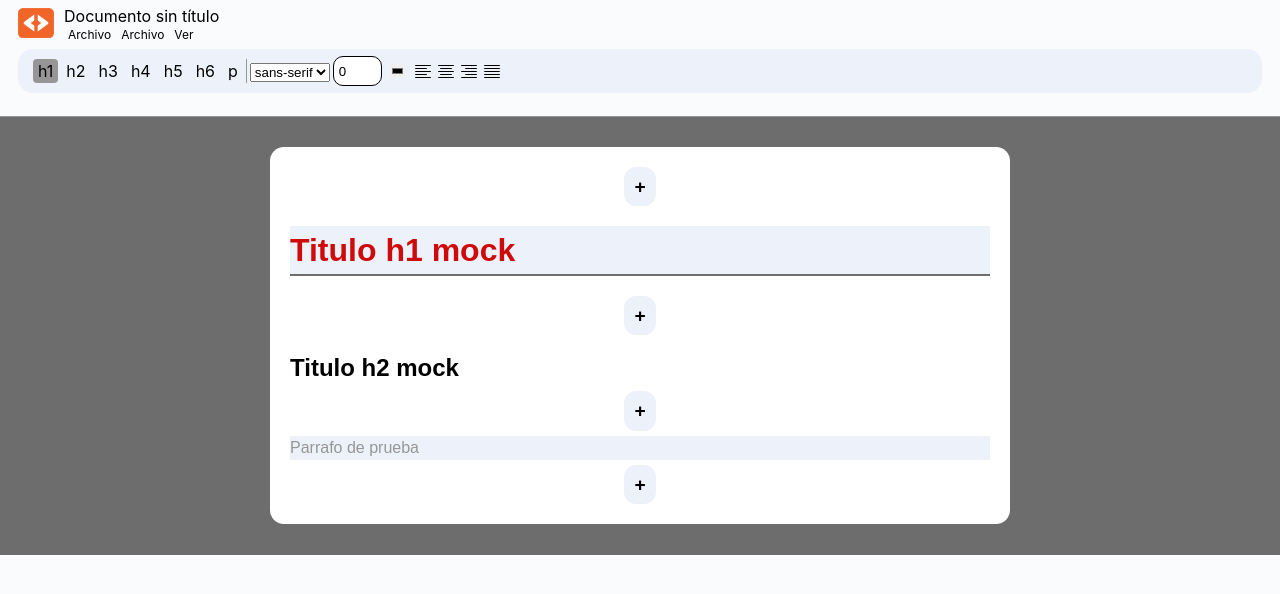
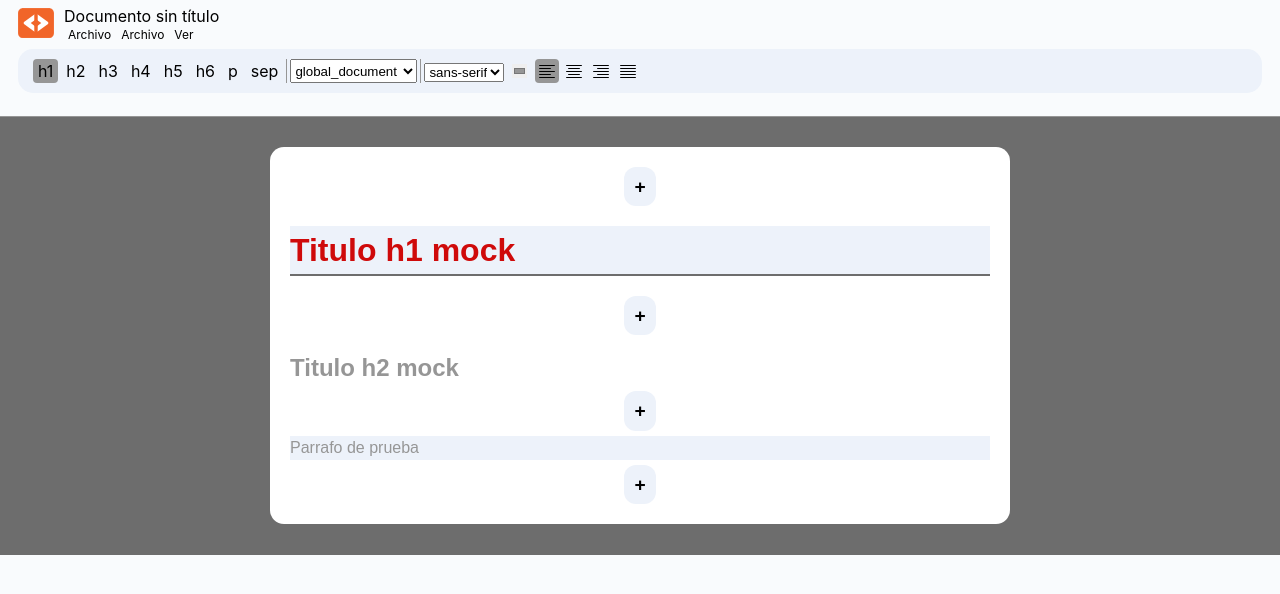
Before and after one commit to JoseMR6/react-web-editor, a React (Vite) app in the folder react-web-editor/: page / in a window 1280 px wide. Shown: the top 594 px of the page. Built offline with nearby package versions, Linux system fonts and the light colour scheme.

Commit message:
Añadido alinear texto, estilos globales y elemento separador

```diff
--- a/react-web-editor/documents_data/basicTemplate.json
+++ b/react-web-editor/documents_data/basicTemplate.json
@@ -51,5 +51,11 @@
             "id": "el6",
             "type": "add_element"
         }
-    ]
+    ],
+    "style":{
+        "general":{
+            "color": "#969696",
+            "fontFamily": "sans-serif"
+        }
+    }
 }
--- a/react-web-editor/src/components/EditMenu.jsx
+++ b/react-web-editor/src/components/EditMenu.jsx
@@ -1,9 +1,21 @@
 import './EditMenu.css'
 import { EditMenuOptionHtmltag } from './EditMenuOptions.jsx'
-import { HTML_TAG_TYPES } from '../constants.js'
+import { HTML_TAG_TYPES, SELECTED_ELEMENT_TYPES } from '../constants.js'
 import { EditElementOptions } from './EditMenuOptions.jsx'
+import { useMenu } from '../hooks/useMenu.js'
+import { useElements } from '../hooks/useElements.js'
 
 export function EditMenu() {
+    const { selectedElementType, setSelectedElementType } = useMenu()
+    const { elementoEditando } = useElements()
+
+    const handleChangeSelectedElement = (event) => {
+        const value = event.target.value
+        if (value == SELECTED_ELEMENT_TYPES.SELECTED_ELEMENT &&
+            elementoEditando == undefined) return
+        setSelectedElementType(value)
+    }
+
     var cont = 0;
     const htmlTagArray = Object.values(HTML_TAG_TYPES)
 
@@ -15,13 +27,28 @@ export function EditMenu() {
 
                 return (
                     <div key={id}>
-                        <EditMenuOptionHtmltag  htmltag={tag} />
+                        <EditMenuOptionHtmltag htmltag={tag} />
                     </div>
                 )
             })}
 
             <div className='menu-separator' />
-            <EditElementOptions/>
+            <select className='edit-option-element'
+                value={selectedElementType}
+                onChange={handleChangeSelectedElement}
+            >
+                <option value={SELECTED_ELEMENT_TYPES.GLOBAL_DOCUMENT}>
+                    {SELECTED_ELEMENT_TYPES.GLOBAL_DOCUMENT}
+                </option>
+                {/*<option value={SELECTED_ELEMENT_TYPES.GLOBAL_TAG}>
+                    {SELECTED_ELEMENT_TYPES.GLOBAL_TAG}
+                </option>*/}
+                <option value={SELECTED_ELEMENT_TYPES.SELECTED_ELEMENT}>
+                    {SELECTED_ELEMENT_TYPES.SELECTED_ELEMENT}
+                </option>
+            </select>
+            <div className='menu-separator' />
+            <EditElementOptions />
         </div>
     )
 }
--- a/react-web-editor/src/components/EditMenuOptions.css
+++ b/react-web-editor/src/components/EditMenuOptions.css
@@ -43,6 +43,7 @@
     display: flex;
     place-items: center;
     padding: 5px;
+    border-radius: 4px;
 }
 
 .edit-option-color input{
@@ -64,3 +65,13 @@
     display: flex;
     place-items: center;
 }
+
+.edit-option-icon.edit-align{
+    border-radius: 4px;
+    padding: 2px;
+}
+
+.edit-option-icon.edit-align:hover, .edit-option-icon.edit-align.selected{
+    background-color: var(--color-3);
+    cursor: pointer;
+}
--- a/react-web-editor/src/components/EditMenuOptions.jsx
+++ b/react-web-editor/src/components/EditMenuOptions.jsx
@@ -7,7 +7,7 @@ import {
     TextAlignJustifyIcon
 } from './Icons.jsx'
 import { useElements } from '../hooks/useElements.js'
-import { FUENTES } from '../constants.js'
+import { ALIGN_TYPES, FUENTES, SELECTED_ELEMENT_TYPES } from '../constants.js'
 
 export function EditMenuOptionHtmltag({ htmltag }) {
     const { selectedTag, setSelectedTag } = useMenu()
@@ -49,12 +49,39 @@ EditMenuOptionHtmltag.propTypes = {
 }
 
 export function EditElementOptions() {
-    const { elementoEditando, elementos, setElementos } = useElements()
+    const { elementoEditando, elementos, setElementos, globalEstyles,
+        setGlobalEstyles
+    } = useElements()
+    const { selectedElementType } = useMenu()
 
     var index = -1
     var elementoActual = undefined
 
-    if (elementoEditando) {
+    var color = '#000000'
+    var fontSize = '0'
+    var fontSelected = FUENTES[0]
+    var align = ALIGN_TYPES.LEFT
+
+    if (selectedElementType == SELECTED_ELEMENT_TYPES.GLOBAL_DOCUMENT) {
+        elementoActual = { style: globalEstyles.general }
+    }else{
+        if (globalEstyles.general.color) {
+            color = globalEstyles.general.color
+        }
+        if (globalEstyles.general.fontSize) {
+            fontSize = globalEstyles.general.fontSize
+        }
+        if (globalEstyles.general.fontFamily) {
+            fontSelected = globalEstyles.general.fontFamily
+        }
+        if (globalEstyles.general.textAlign) {
+            align = globalEstyles.general.textAlign
+        }
+    }
+
+
+    if (selectedElementType == SELECTED_ELEMENT_TYPES.SELECTED_ELEMENT
+        && elementoEditando) {
         index = elementos.findIndex(
             (element) => element.id == elementoEditando
         )
@@ -62,55 +89,68 @@ export function EditElementOptions() {
         elementoActual = elementos[index]
     }
 
-    const handleOnChangeColor = (event) => {
-        if(elementoActual==undefined) return
+    if (elementoActual && elementoActual.style) {
+        if (elementoActual.style.color) {
+            color = elementoActual.style.color
+        }
+        if (elementoActual.style.fontSize) {
+            fontSize = elementoActual.style.fontSize
+        }
+        if (elementoActual.style.fontFamily) {
+            fontSelected = elementoActual.style.fontFamily
+        }
+        if (elementoActual.style.textAlign) {
+            align = elementoActual.style.textAlign
+        }
+    }
+
+    var numFontSize = parseFloat(fontSize)
+    const seleted = ' selected'
+
+    const changeStyleOption = (option, value) => {
+        if (elementoActual == undefined) return
+
+        if (selectedElementType == SELECTED_ELEMENT_TYPES.GLOBAL_DOCUMENT) {
+            const newGlobalEstyles = structuredClone(globalEstyles)
+            if (newGlobalEstyles.general == undefined) newGlobalEstyles.general = {}
+            newGlobalEstyles.general[option] = value
+            setGlobalEstyles(newGlobalEstyles)
+        } else if (selectedElementType == SELECTED_ELEMENT_TYPES.SELECTED_ELEMENT) {
             const newElementos = structuredClone(elementos)
             if (newElementos[index].style == undefined) newElementos[index].style = {}
-        newElementos[index].style.color = event.target.value
+            newElementos[index].style[option] = value
             setElementos(newElementos)
         }
-
-    var fontSize = '0'
-
-    if (elementoActual && elementoActual.style && elementoActual.style.fontSize) {
-        fontSize = elementoActual.style.fontSize
     }
 
-    const numFontSize = parseFloat(fontSize)
+    const handleOnChangeColor = (event) => {
+        changeStyleOption('color', event.target.value)
+    }
 
     const handleOnChangeSize = (event) => {
-        if(elementoActual==undefined) return
-        const newElementos = structuredClone(elementos)
         var value = event.target.value
-        if(value==''|| value==undefined || value<0) value = 0
-        if (newElementos[index].style == undefined) newElementos[index].style = {}
-        newElementos[index].style.fontSize = value + 'px'
-        setElementos(newElementos)
+        if (value == '' || value == undefined || value < 0) value = 0
+
+        changeStyleOption('fontSize', value + 'px')
     }
 
-    var fontSelected = FUENTES[0]
-
-    if (elementoActual && elementoActual.style && elementoActual.style.fontFamily) {
-        fontSelected = elementoActual.style.fontFamily
+    const handleOnChangeFont = (event) => {
+        changeStyleOption('fontFamily', event.target.value)
     }
 
-    const handleOnChangeFont= (event)=>{
-        if(elementoActual==undefined) return
-        const newElementos = structuredClone(elementos)
-        if (newElementos[index].style == undefined) newElementos[index].style = {}
-        newElementos[index].style.fontFamily = event.target.value
-        setElementos(newElementos)
+    const handleOnChangeAlign = (value) => {
+        changeStyleOption('textAlign', value)
     }
 
     return (
         <>
             <div className='edit-option-font'>
-                <select name='select-option-font' value={fontSelected}
+                <select className='select-option-font' value={fontSelected}
                     onChange={handleOnChangeFont}
                 >
                     {
-                        FUENTES.map((fuente)=>{
-                            return(
+                        FUENTES.map((fuente) => {
+                            return (
                                 <option key={fuente} value={fuente}>
                                     {fuente}
                                 </option>
@@ -119,28 +159,56 @@ export function EditElementOptions() {
                     }
                 </select>
             </div>
+            {selectedElementType != SELECTED_ELEMENT_TYPES.GLOBAL_DOCUMENT &&
                 <div className='edit-option-size'>
                     <input type='number' value={numFontSize}
                         onChange={handleOnChangeSize}
                     />
                 </div>
+            }
             <div className='edit-option-color'>
                 <input
                     type='color'
-                    value={
-                        (elementoActual && elementoActual.style
-                            && elementoActual.style.color
-                        )
-                            ? elementoActual.style.color
-                            : '#000000'
-                    }
+                    value={color}
                     onChange={handleOnChangeColor}
                 />
             </div>
-            <div className='edit-option-icon'><TextAlignLeftIcon /></div>
-            <div className='edit-option-icon'><TextAlignCenterIcon /></div>
-            <div className='edit-option-icon'><TextAlignRightIcon /></div>
-            <div className='edit-option-icon'><TextAlignJustifyIcon /></div>
+            <div className=
+                {
+                    'edit-option-icon edit-align ' +
+                    ((align == ALIGN_TYPES.LEFT) ? seleted : '')
+                }
+                onClick={() => { handleOnChangeAlign(ALIGN_TYPES.LEFT) }}
+            >
+                <TextAlignLeftIcon />
+            </div>
+            <div className=
+                {
+                    'edit-option-icon edit-align ' +
+                    ((align == ALIGN_TYPES.CENTER) ? seleted : '')
+                }
+                onClick={() => { handleOnChangeAlign(ALIGN_TYPES.CENTER) }}
+            >
+                <TextAlignCenterIcon />
+            </div>
+            <div className=
+                {
+                    'edit-option-icon edit-align ' +
+                    ((align == ALIGN_TYPES.RIGHT) ? seleted : '')
+                }
+                onClick={() => { handleOnChangeAlign(ALIGN_TYPES.RIGHT) }}
+            >
+                <TextAlignRightIcon />
+            </div>
+            <div className=
+                {
+                    'edit-option-icon edit-align ' +
+                    ((align == ALIGN_TYPES.JUSTIFY) ? seleted : '')
+                }
+                onClick={() => { handleOnChangeAlign(ALIGN_TYPES.JUSTIFY) }}
+            >
+                <TextAlignJustifyIcon />
+            </div>
         </>
     )
 }
--- a/react-web-editor/src/components/template_components/TElements.jsx
+++ b/react-web-editor/src/components/template_components/TElements.jsx
@@ -3,12 +3,31 @@ import { useElements } from '../../hooks/useElements.js'
 import './TElements.css'
 import { useMenu } from '../../hooks/useMenu.js'
 import { useState } from 'react'
-import { ELEMENT_TYPES } from '../../constants.js'
+import { ELEMENT_TYPES, SELECTED_ELEMENT_TYPES } from '../../constants.js'
+import { formatHtmlText } from '../../logic/text.js'
 
 export function Element({ id, type, param, style }) {
     const [seeEditOptions, setSeeEditOptions] = useState(false)
-    const { removeElement, setElementoEditando } = useElements()
+    const { removeElement, setElementoEditando, globalEstyles } = useElements()
+    const {setSelectedElementType} = useMenu()
     var component = <div>error</div>
+
+    const heredarGlobalStyles = (fullStyle)=>{
+        var newStyle = structuredClone(fullStyle)
+
+        if(newStyle == undefined) newStyle={}
+        if(globalEstyles.general==undefined) return newStyle
+        if(newStyle.color == undefined && globalEstyles.general.color!=undefined)
+            newStyle.color = globalEstyles.general.color
+        if(newStyle.fontFamily == undefined&& globalEstyles.general.fontFamily!=undefined)
+            newStyle.fontFamily = globalEstyles.general.fontFamily
+        if(newStyle.textAlign == undefined&& globalEstyles.general.textAlign!=undefined)
+            newStyle.textAlign = globalEstyles.general.textAlign
+
+        return newStyle
+    }
+
+    var fullStyle = style
 
     if (type == ELEMENT_TYPES.ADD_ELEMENT) {
         component = (
@@ -17,20 +36,30 @@ export function Element({ id, type, param, style }) {
             />
         )
     } else if (type == ELEMENT_TYPES.TITULO) {
+        fullStyle=heredarGlobalStyles(fullStyle)
+
         component = (
             <Titulo
                 id={id}
                 text={param.text}
                 type={param.type}
-                style={style}
+                style={fullStyle}
             />
         )
     } else if (type == ELEMENT_TYPES.PARRAFO) {
+        fullStyle=heredarGlobalStyles(fullStyle)
+
         component = (
             <Parrafo
                 id={id}
                 text={param.text}
-                style={style}
+                style={fullStyle}
+            />
+        )
+    }else if (type == ELEMENT_TYPES.SEPARADOR) {
+        component = (
+            <Separador
+                id={id}
             />
         )
     } else {
@@ -41,13 +70,14 @@ export function Element({ id, type, param, style }) {
         <div
             onMouseEnter={() => {
                 setSeeEditOptions(true)
-                /*if(type != ELEMENT_TYPES.ADD_ELEMENT){
-                    setElementoEditando(id)
-                    //console.log(elementoEditando.current)
-                }*/
             }}
             onMouseLeave={() => { setSeeEditOptions(false) }}
-            onClick={()=>{if(type != ELEMENT_TYPES.ADD_ELEMENT){setElementoEditando(id)}}}
+            onClick={()=>{
+                if(type != ELEMENT_TYPES.ADD_ELEMENT){
+                    setElementoEditando(id)
+                    setSelectedElementType(SELECTED_ELEMENT_TYPES.SELECTED_ELEMENT)
+                }
+            }}
         >
             {type != ELEMENT_TYPES.ADD_ELEMENT &&
                 <span className='delete-element'
@@ -67,6 +97,16 @@ Element.propTypes = {
     style: PropTypes.object
 }
 
+export function Separador({id}){
+    return(
+        <div id={id} className='element-separator'/>
+    )
+}
+
+Separador.propTypes = {
+    id: PropTypes.string.isRequired
+}
+
 export function Titulo({ id, text, type, style }) {
     const [textValue, setTextValue] = useState(text)
     const [verInput, setVerImput] = useState(false)
@@ -74,10 +114,10 @@ export function Titulo({ id, text, type, style }) {
 
     var htmlStyle = ''
 
-    if(style != undefined){
-        htmlStyle+=' style="'
+    const styleObjectToString = (styleObject)=>{
+        var output =' style="'
 
-        Object.getOwnPropertyNames(style).forEach((name)=>{
+        Object.getOwnPropertyNames(styleObject).forEach((name)=>{
             var formatName = ''
 
             for(var i=0;i<name.length;i++){
@@ -89,14 +129,19 @@ export function Titulo({ id, text, type, style }) {
                 }
             }
 
-            htmlStyle+=formatName+":"+style[name]+";"
+            output+=formatName+":"+styleObject[name]+";"
         })
 
-        htmlStyle+='"'
+        output+='"'
 
+        return output
     }
 
-    const textHtml = "<" + type + htmlStyle+">" + textValue + "</" + type + ">"
+    if(style != undefined){
+        htmlStyle=styleObjectToString(style)
+    }
+
+    const textHtml = "<" + type + htmlStyle+">" + formatHtmlText(textValue) + "</" + type + ">"
 
     return (
         <>
@@ -128,7 +173,8 @@ export function Parrafo({ id, text, style }) {
     const handleOnChange = (event) => { setTextValue(event.target.value) }
 
     const textParrafo = (text) => {
-        const replacedText = text.replaceAll('\n','<br/>')
+        var formatText = formatHtmlText(text)
+        const replacedText = formatText.replaceAll('\n','<br/>')
         return replacedText
     }
 
--- a/react-web-editor/src/constants.js
+++ b/react-web-editor/src/constants.js
@@ -5,13 +5,15 @@ export const HTML_TAG_TYPES = {
     H4: 'h4',
     H5: 'h5',
     H6: 'h6',
-    P: 'p'
+    P: 'p',
+    SEP: 'sep'
 }
 
 export const ELEMENT_TYPES = {
     ADD_ELEMENT: 'add_element',
     TITULO: 'titulo',
-    PARRAFO: 'parrafo'
+    PARRAFO: 'parrafo',
+    SEPARADOR: 'separador'
 }
 
 export const FUENTES = [
@@ -19,3 +21,24 @@ export const FUENTES = [
     'Arial',
     'Helvetica'
 ]
+
+export const ALIGN_TYPES = {
+    LEFT: 'left',
+    CENTER: 'center',
+    RIGHT: 'right',
+    JUSTIFY: 'justify'
+}
+
+export const ESPECIAL_CAHARACTERS = {
+    '"': '&#34;',
+    '&': '&#38;',
+    '/': '&#47;',
+    '<': '&#60;',
+    '>': '&#62;'
+}
+
+export const SELECTED_ELEMENT_TYPES = {
+    GLOBAL_DOCUMENT: 'global_document',
+    GLOBAL_TAG: 'global_tag',
+    SELECTED_ELEMENT: 'selected_element'
+}
--- a/react-web-editor/src/contexts/ElementsContext.jsx
+++ b/react-web-editor/src/contexts/ElementsContext.jsx
@@ -57,6 +57,7 @@ export function ElementsProvider({ children }) {
         return documentoJson
     })
     const [elementoEditando, setElementoEditando] = useState(undefined)
+    const [globalEstyles, setGlobalEstyles] = useState(basicTemplate.style)
 
     return (
         <ElementsContext.Provider value={{
@@ -64,7 +65,8 @@ export function ElementsProvider({ children }) {
             setElementos,
             contElements,
             elementoEditando,
-            setElementoEditando
+            setElementoEditando,
+            globalEstyles, setGlobalEstyles
         }}>
             {children}
         </ElementsContext.Provider>
--- a/react-web-editor/src/contexts/MenuContext.jsx
+++ b/react-web-editor/src/contexts/MenuContext.jsx
@@ -1,16 +1,20 @@
 import { createContext, useState } from "react";
 import { PropTypes } from 'prop-types'
-import { HTML_TAG_TYPES } from "../constants";
+import { HTML_TAG_TYPES, SELECTED_ELEMENT_TYPES } from "../constants";
 
 export const MenuContext = createContext()
 
 export function MenuProvider ({children}) {
     const [selectedTag, setSelectedTag] = useState(HTML_TAG_TYPES.H1)
+    const [selectedElementType, setSelectedElementType] = useState(
+        SELECTED_ELEMENT_TYPES.GLOBAL_DOCUMENT)
 
     return(
         <MenuContext.Provider value={{
             selectedTag,
-            setSelectedTag
+            setSelectedTag,
+            selectedElementType,
+            setSelectedElementType
         }}>
             {children}
         </MenuContext.Provider>
--- a/react-web-editor/src/hooks/useElements.js
+++ b/react-web-editor/src/hooks/useElements.js
@@ -10,7 +10,8 @@ export function useElements() {
         throw new Error('useElements must be used whithin a ElementsProvider')
     }
 
-    const { elementos, setElementos, contElements, elementoEditando,setElementoEditando
+    const { elementos, setElementos, contElements, elementoEditando,setElementoEditando,
+        globalEstyles, setGlobalEstyles
     } = context
 
     const addElements = ({idElement, addTag}) => {
@@ -29,6 +30,9 @@ export function useElements() {
         } else if (addTag == HTML_TAG_TYPES.P) {
             elementType = ELEMENT_TYPES.PARRAFO
             tagText = "Párrafo " + addTag + " de add element"
+        }else if(addTag == HTML_TAG_TYPES.SEP){
+            elementType = ELEMENT_TYPES.SEPARADOR
+            tagText=''
         }
 
         const elementOptions = {
@@ -68,6 +72,11 @@ export function useElements() {
                     type: elementOptions.type
                 }
             }
+        } else if(elementType == ELEMENT_TYPES.SEPARADOR){
+            newElement = {
+                id: newIds[2],
+                type: elementType
+            }
         } else {
             throw new Error('undefined element cant be added')
         }
@@ -97,6 +106,6 @@ export function useElements() {
     }
 
     return { elementos, setElementos, contElements, elementoEditando,setElementoEditando,
-        addElements, removeElement
+        globalEstyles, setGlobalEstyles,addElements, removeElement
     }
 }
--- a/react-web-editor/src/hooks/useMenu.js
+++ b/react-web-editor/src/hooks/useMenu.js
@@ -8,7 +8,9 @@ export function useMenu(){
         throw new Error('useMenu must be used whithin a MenuProvider')
     }
 
-    const {selectedTag, setSelectedTag} = context
+    const {selectedTag, setSelectedTag,selectedElementType,
+        setSelectedElementType} = context
 
-    return {selectedTag, setSelectedTag}
+    return {selectedTag, setSelectedTag,selectedElementType,
+        setSelectedElementType}
 }
--- /dev/null
+++ b/react-web-editor/src/logic/text.js
@@ -0,0 +1,20 @@
+import { ESPECIAL_CAHARACTERS } from "../constants"
+
+export function formatHtmlText (initialText){
+    var formatedText = ''
+
+    for(var i=0;i<initialText.length;i++){
+        const char=initialText.charAt(i)
+        var newChar=''
+
+        if(ESPECIAL_CAHARACTERS[char]){
+            newChar=ESPECIAL_CAHARACTERS[char]
+        }else{
+            newChar=char
+        }
+
+        formatedText+=newChar
+    }
+
+    return formatedText
+}
```
Lines whose indentation alone changed are shown as unchanged.
